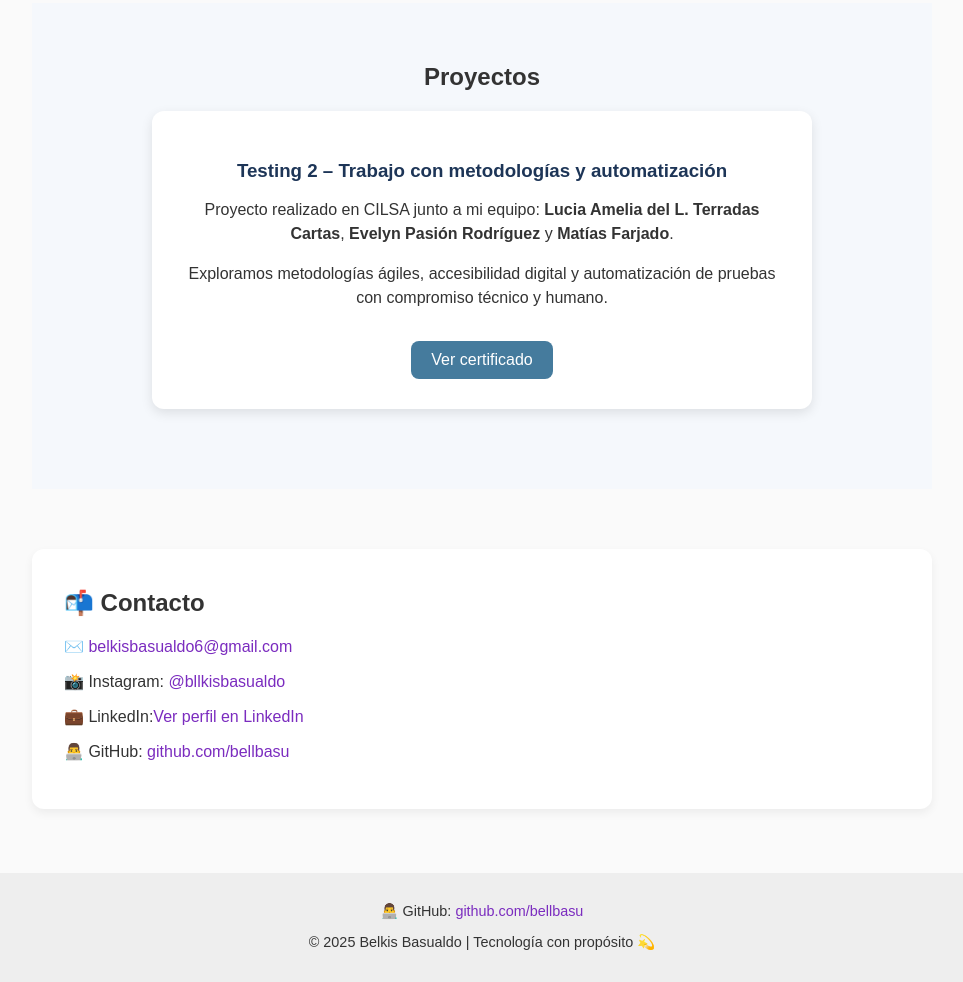
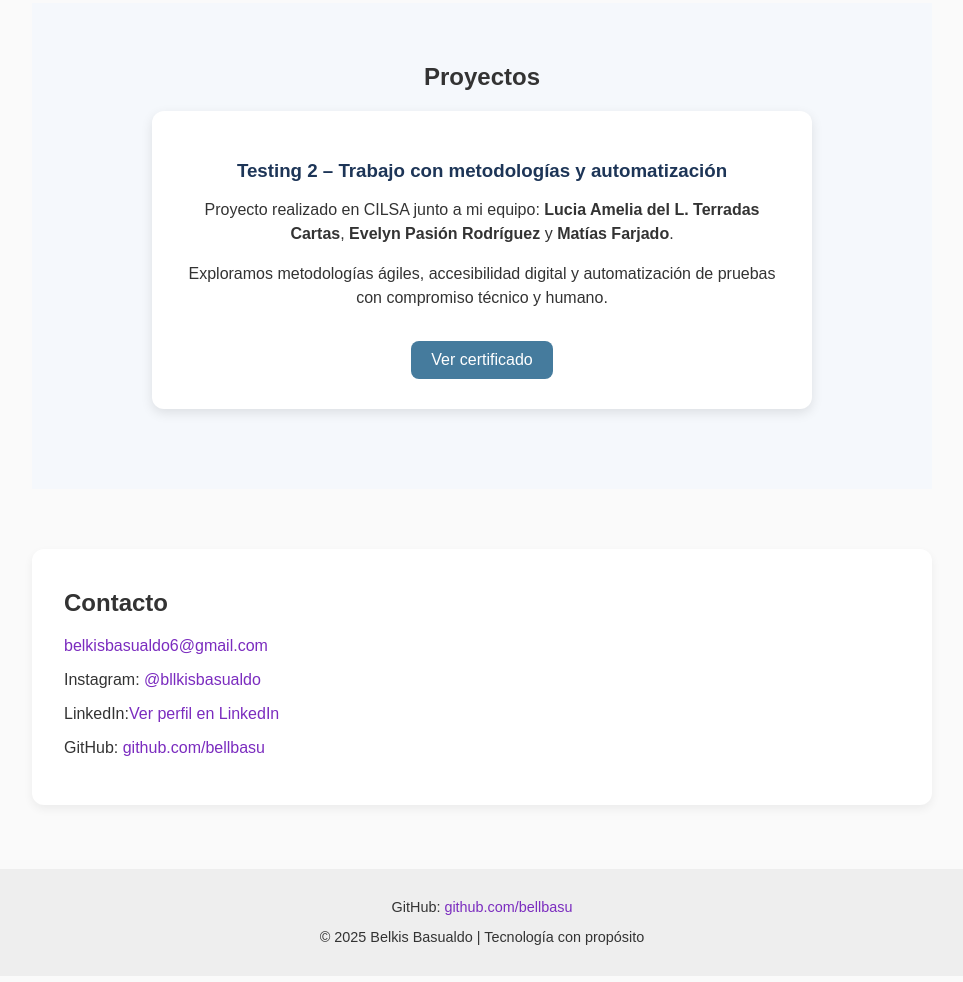
Before and after one commit to bellbasu/belkis-portafolio, a plain HTML site: page index.html in a window 1280 px wide. Shown: the part 999-1981 px from the top of the page, without its empty margins (158-1121 px from the left). Drawn offline with Linux system fonts and the light colour scheme.

Commit message:
Update index.html
Pequeños cambios .

```diff
--- a/index.html
+++ b/index.html
@@ -30,7 +30,7 @@
 
   <main>
     <section id="web" class="section-card">
-      <h2>💻 Desarrollo Web y Automatización</h2>
+      <h2> Desarrollo Web y Automatización</h2>
       <p>
         Creo soluciones digitales que combinan HTML, CSS,Python, Selenium IDE y Robot Framework.
         Apasionada por automatizar procesos y mejorar la experiencia de usuario.
@@ -38,7 +38,7 @@
     </section>
 
     <section id="coaching" class="section-card alt">
-      <h2>💄 Estética y Formación</h2>
+      <h2> Estética y Formación</h2>
       <p>
         Acompaño a mujeres en su proceso de reinvención personal desde la estética capilar,
         brindando asesorías online y talleres formativos con alma.
@@ -57,19 +57,19 @@
   </div>
 </section>
     <section id="contacto" class="section-card">
-      <h2>📬 Contacto</h2>
-      <p>✉️ <a href="mailto:belkisbasualdo6@gmail.com">belkisbasualdo6@gmail.com</a></p>
-      <p>📸 Instagram: <a href="https://www.instagram.com/bllkisbasualdo?igsh=djNwM283aXdkbDdy" target="_blank">@bllkisbasualdo</a> </p>
-      <p>💼 LinkedIn:<a href="https://www.linkedin.com/in/belkis-basualdo-estudiantedesarrollosoftware/" target="_blank">Ver perfil en LinkedIn</a>
-      <p>👨‍💻 GitHub: <a href="https://github.com/bellbasu" target="_blank">github.com/bellbasu</a></p>
+      <h2> Contacto</h2>
+      <p> <a href="mailto:belkisbasualdo6@gmail.com">belkisbasualdo6@gmail.com</a></p>
+      <p> Instagram: <a href="https://www.instagram.com/bllkisbasualdo?igsh=djNwM283aXdkbDdy" target="_blank">@bllkisbasualdo</a> </p>
+      <p> LinkedIn:<a href="https://www.linkedin.com/in/belkis-basualdo-estudiantedesarrollosoftware/" target="_blank">Ver perfil en LinkedIn</a>
+      <p> GitHub: <a href="https://github.com/bellbasu" target="_blank">github.com/bellbasu</a></p>
 
       </p>
     </section>
   </main>
 
   <footer>
-   <p>👨‍💻 GitHub: <a href="https://github.com/bellbasu" target="_blank">github.com/bellbasu</a></p>
-    <p>&copy; 2025 Belkis Basualdo | Tecnología con propósito 💫</p>
+   <p> GitHub: <a href="https://github.com/bellbasu" target="_blank">github.com/bellbasu</a></p>
+    <p>&copy; 2025 Belkis Basualdo | Tecnología con propósito </p>
   </footer>
 </body>
 </html>
```
